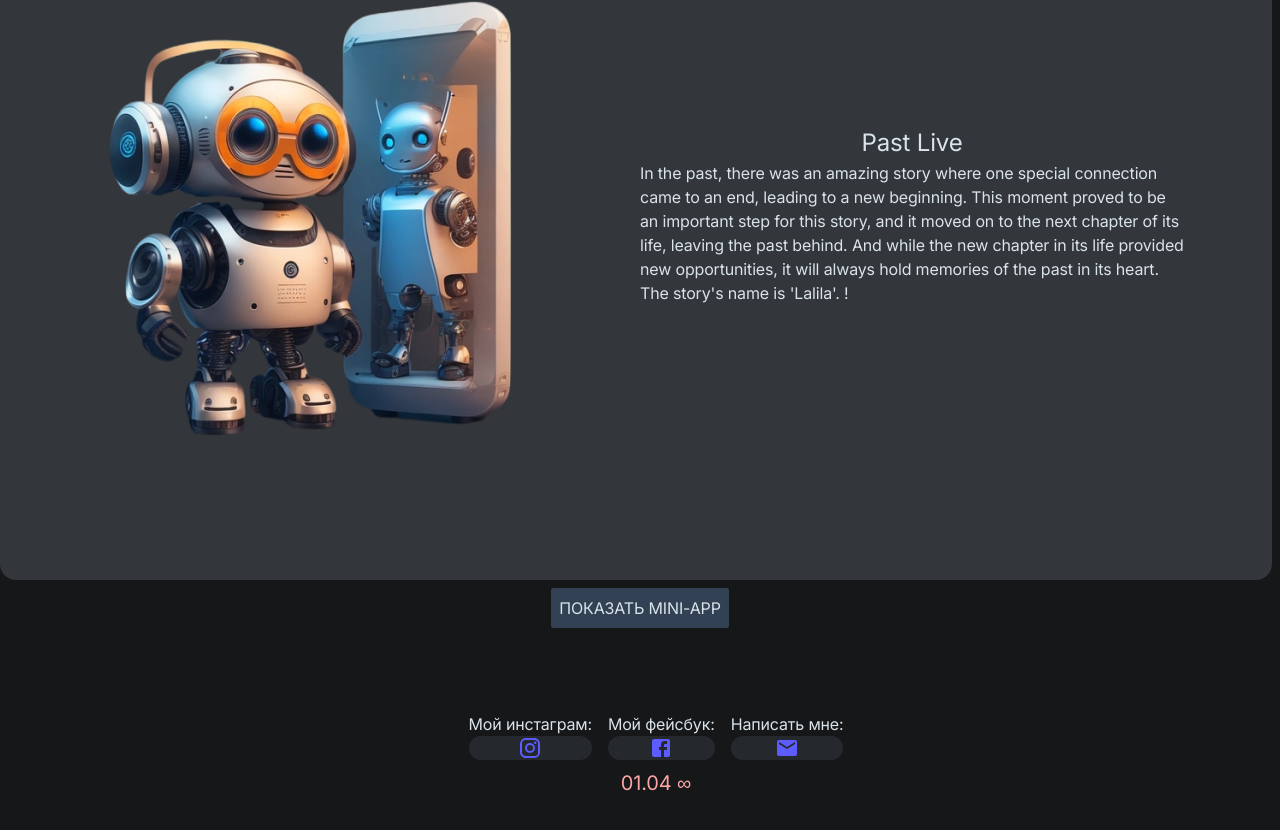
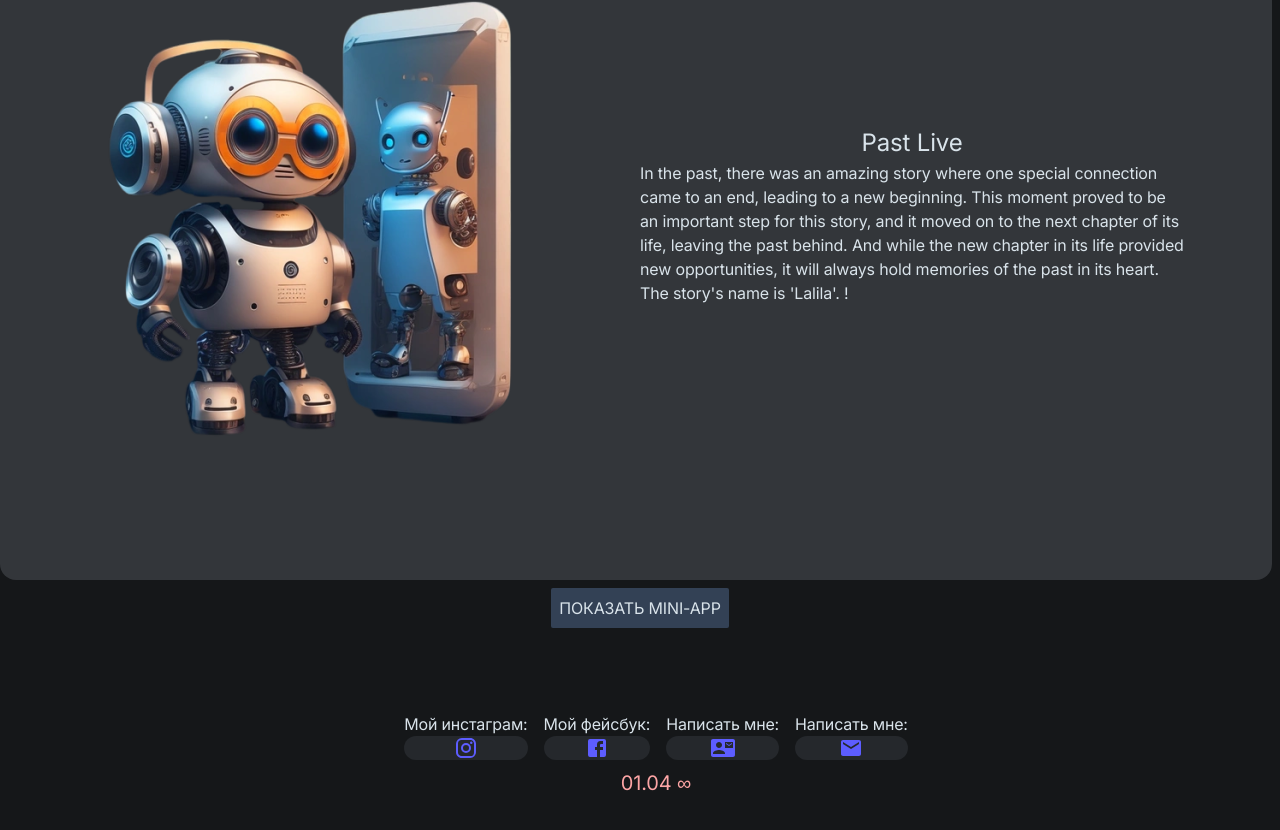
Before and after one commit to Komil-Muminov/komilff, a Next.js app: page / in a window 1280 px wide. Shown: the part 3261-4091 px from the top of the page. Built offline with nearby package versions, Linux system fonts and the light colour scheme.

Commit message:
in packpage  changed npm run dev to npm run km &in footer  added icons

```diff
--- a/components/ui/footer.tsx
+++ b/components/ui/footer.tsx
@@ -1,7 +1,7 @@
 'use client';
 import React from 'react';
 import Link from 'next/link';
-import { Mail, Instagram, Facebook } from '@mui/icons-material';
+import { Mail, Instagram, Facebook, ContactMail } from '@mui/icons-material';
 export default function Footer() {
 	return (
 		<footer>
@@ -46,6 +46,18 @@ export default function Footer() {
 									href='https://docs.google.com/forms/d/e/1FAIpQLSfZMHCZ6q3kblUIamI9QMwqrL-JIwKolEC9Ax-23kDL49HBpQ/viewform?usp=sf_link'
 									className='flex justify-center items-center text-purple-600 bg-gray-800   duration-300 ease-in-out hover:text-gray-100 hover:bg-purple-600 rounded-full '
 									aria-label='Facebook'>
+									<ContactMail />
+								</Link>
+							</li>
+
+							<li className='ml-4'>
+								<p>Написать мне:</p>
+
+								<Link
+									target='_blank'
+									href='mailto:kmuminov0104@gmail.com'
+									className='flex justify-center items-center text-purple-600 bg-gray-800   duration-300 ease-in-out hover:text-gray-100 hover:bg-purple-600 rounded-full '
+									aria-label='Facebook'>
 									<Mail />
 								</Link>
 							</li>
--- a/package.json
+++ b/package.json
@@ -6,7 +6,7 @@
 	"scripts": {
 		"predeploy": "npm run build",
 		"deploy": "gh-pages -d build",
-		"dev": "next dev",
+		"km": "next dev",
 		"build": "next build",
 		"start": "next start",
 		"lint": "next lint"
```
